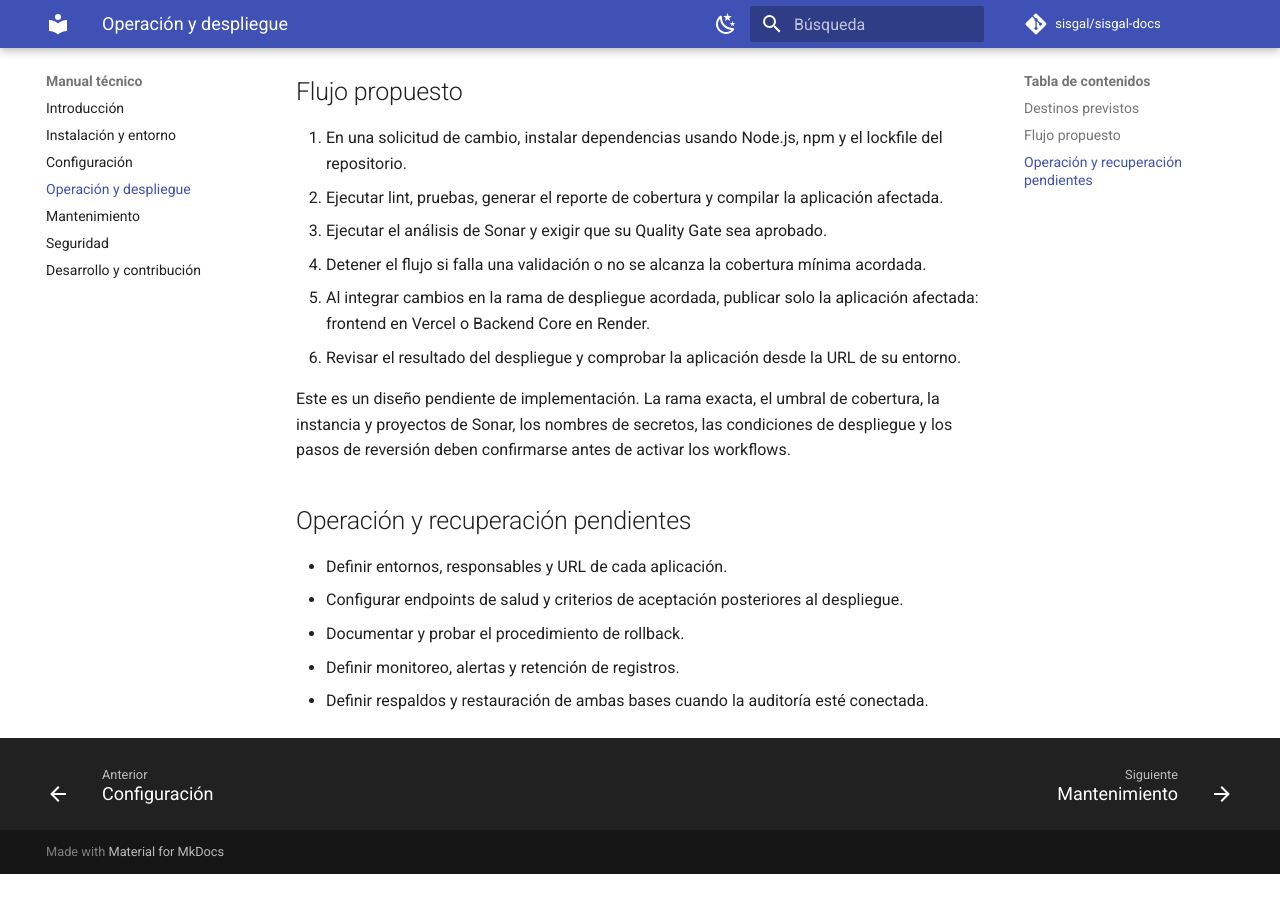
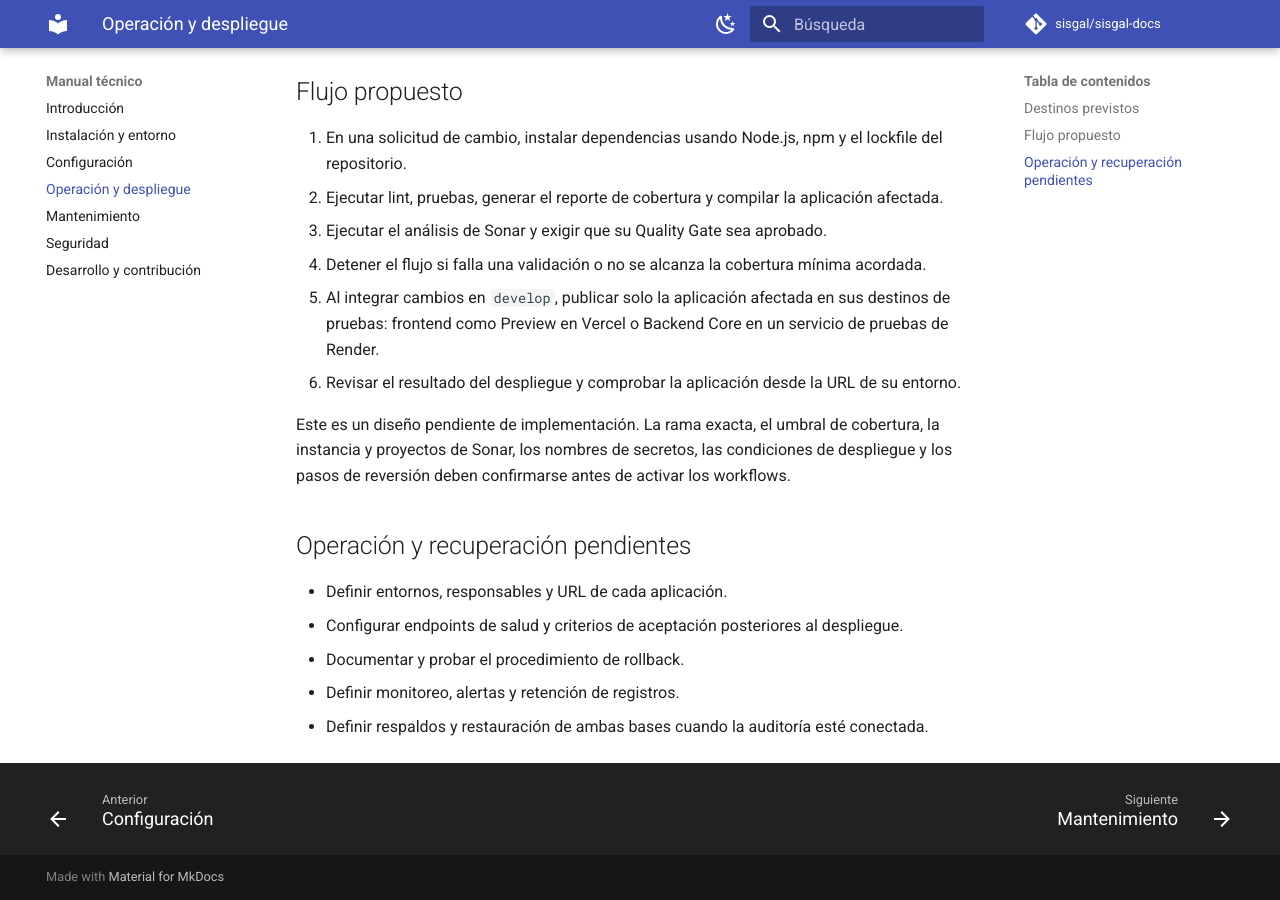
Before and after one commit to sisgal-platform/sisgal-docs, an MkDocs documentation site: the page built from docs/technical-guide/operations.md, in a window 1280 px wide and 900 px high, scrolled down 529 px. Built offline with MkDocs 1.6.1 and Material for MkDocs 9.7.7, drawn with Linux system fonts in a browser that asks for light colours; comment, search, counter and statistics services are not loaded; before the commit the page ends 1403 px from its top, so only the background shows below that.

Commit message:
docs: confirm develop deployment targets

```diff
--- a/docs/technical-guide/operations.md
+++ b/docs/technical-guide/operations.md
@@ -17,7 +17,7 @@ La [vista de despliegue](../diagrams/deployment.md) muestra los servicios y depe
 2. Ejecutar lint, pruebas, generar el reporte de cobertura y compilar la aplicación afectada.
 3. Ejecutar el análisis de Sonar y exigir que su Quality Gate sea aprobado.
 4. Detener el flujo si falla una validación o no se alcanza la cobertura mínima acordada.
-5. Al integrar cambios en la rama de despliegue acordada, publicar solo la aplicación afectada: frontend en Vercel o Backend Core en Render.
+5. Al integrar cambios en `develop`, publicar solo la aplicación afectada en sus destinos de pruebas: frontend como Preview en Vercel o Backend Core en un servicio de pruebas de Render.
 6. Revisar el resultado del despliegue y comprobar la aplicación desde la URL de su entorno.
 
 Este es un diseño pendiente de implementación. La rama exacta, el umbral de cobertura, la instancia y proyectos de Sonar, los nombres de secretos, las condiciones de despliegue y los pasos de reversión deben confirmarse antes de activar los workflows.
```
